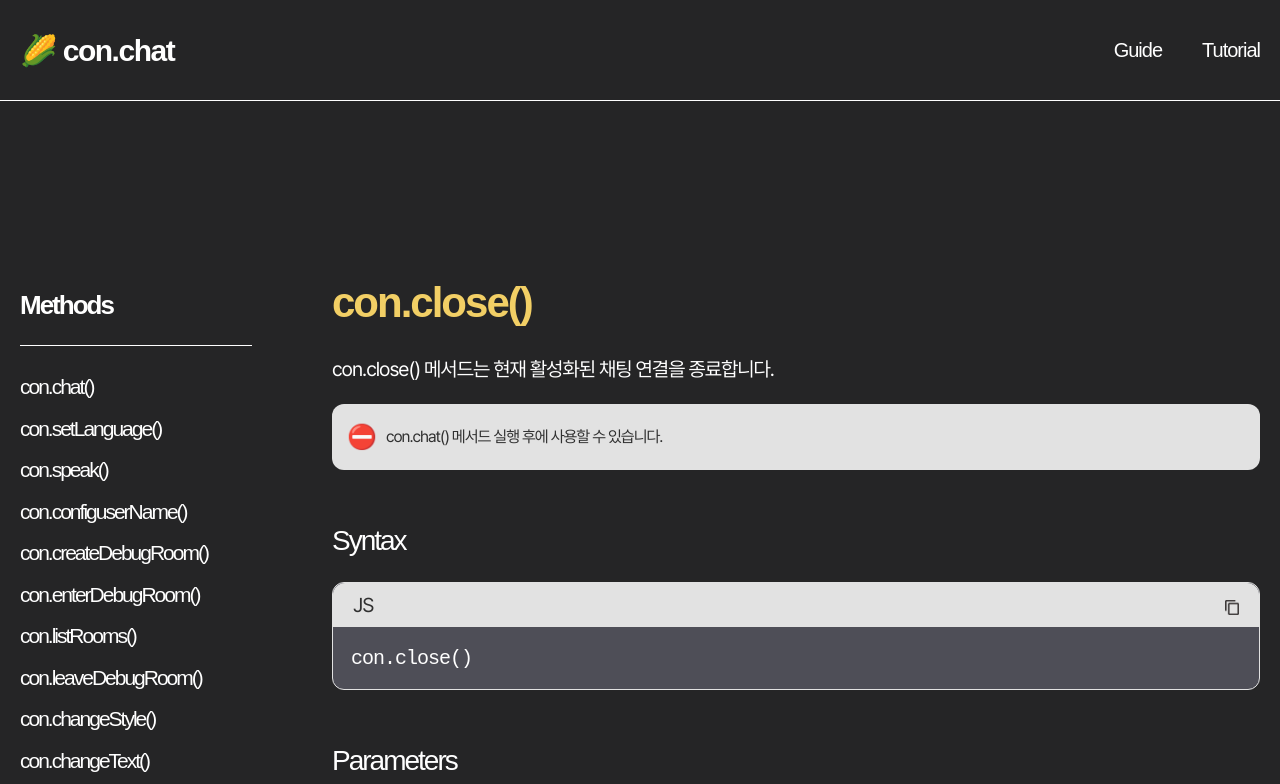
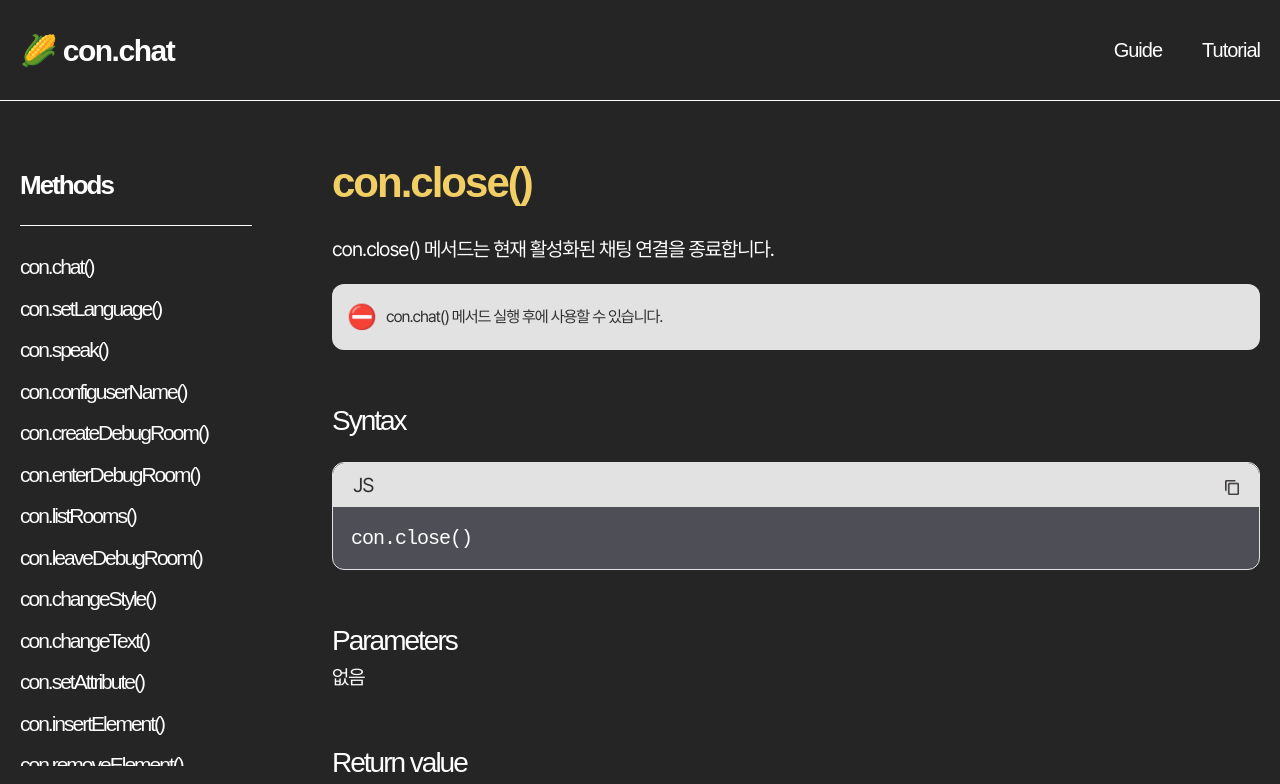
Before and after one commit to Team-conchat/con.chat-guide, a React (Vite) app: page /guides/close in a window 1280 px wide. Shown: the top 784 px of the page. Built offline with nearby package versions, Linux system fonts and the light colour scheme; a web font is replaced by a local one.

Commit message:
Design: [T-27] Sidebar 스타일 수정
https://www.notion.so/T-27-Guide-page-11131bbac98f4b8385374f5af37b8023?pvs=4

```diff
--- a/src/pages/Guides/style.scss
+++ b/src/pages/Guides/style.scss
@@ -2,7 +2,6 @@
 
 .page-guides {
   min-height: 100vh;
-  margin-top: 150px;
 
   .inner {
     display: grid;
@@ -13,13 +12,24 @@
   }
 
   .guide-content {
-    padding-top: 20px;
+    padding-top: 50px;
   }
 
   .sidebar {
     position: sticky;
-    top: 0;
-    padding-top: 30px;
-    height: 300px;
+    top: 100px;
+    padding-top: 60px;
+    height: calc(100vh - 100px);
+    box-sizing: border-box;
+
+    .sidebar-menu {
+      height: calc(100vh - 300px);
+      overflow-y: auto;
+      -ms-overflow-style: none;
+
+      &::-webkit-scrollbar {
+        display: none;
+      }
+    }
   }
 }
```
